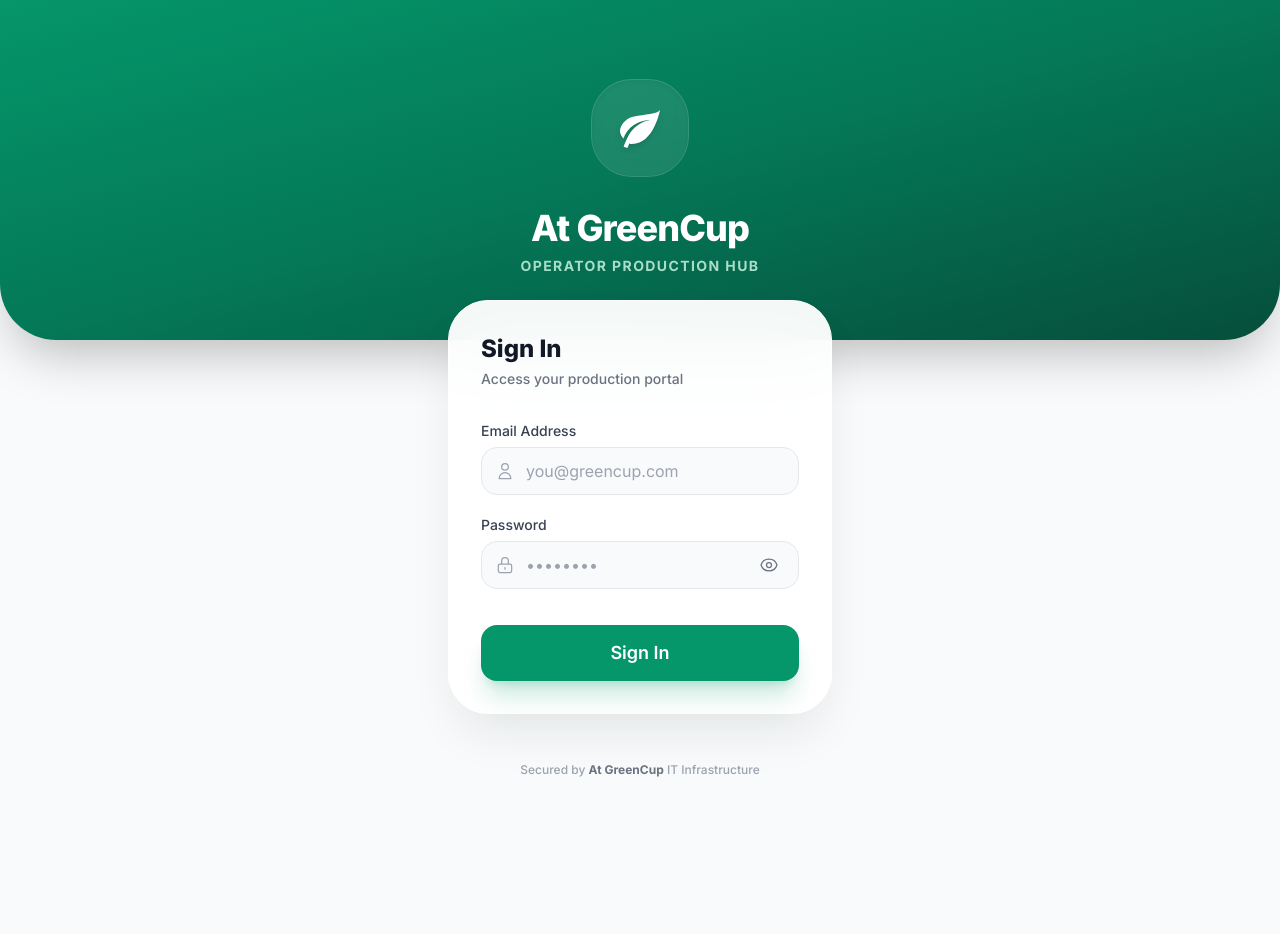
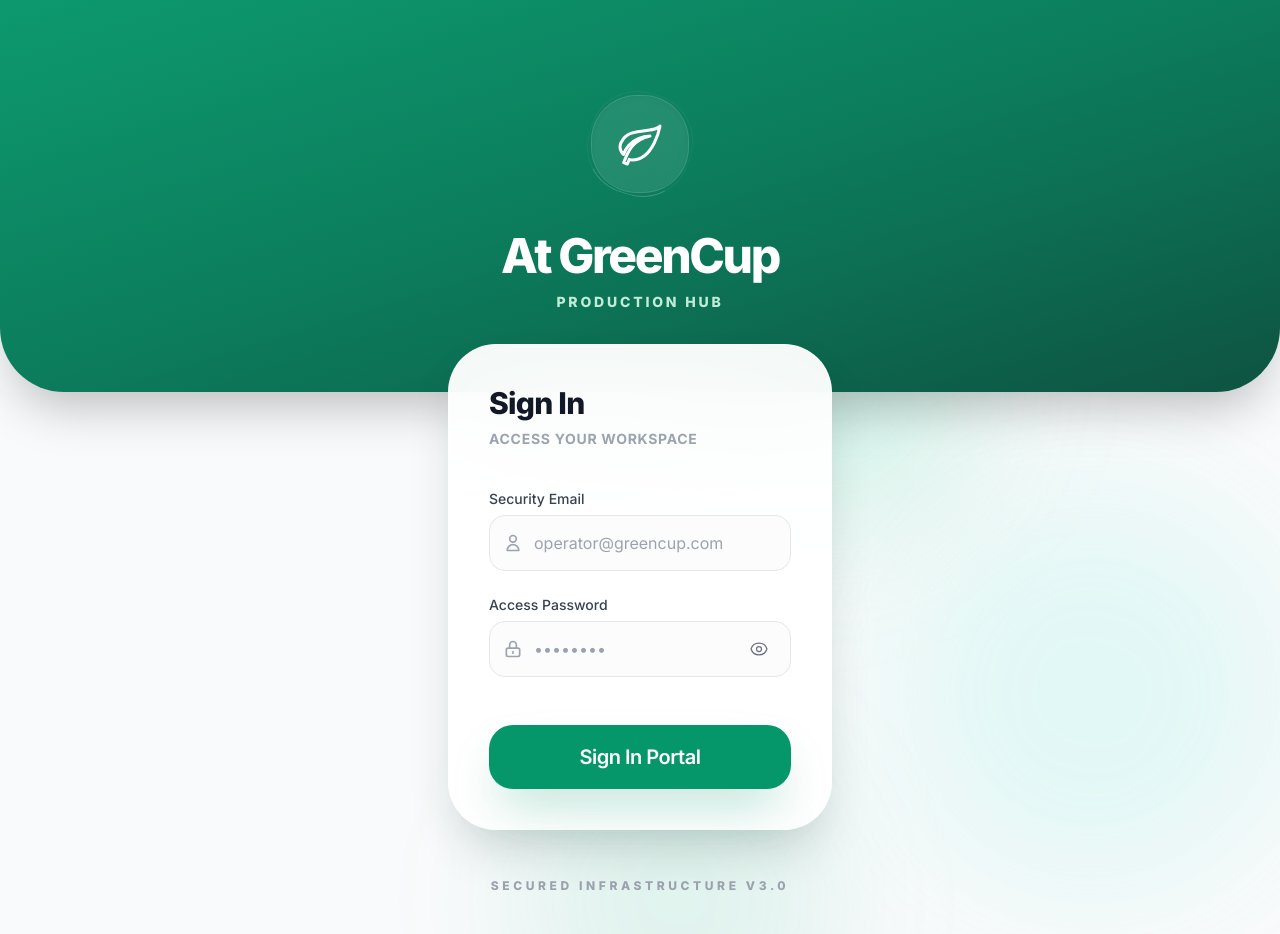
Before and after one commit to tawheedxdx/atgreencup, a React (Vite) app: page /login in a window 1280 px wide. Before the commit the page ends 810 px from the top, so only its background shows below. Built offline with nearby package versions, Linux system fonts and the light colour scheme; no server answers.

Commit message:
Elevate login experience with interactive backgrounds, drawing icons, and juicy tactile feedback

```diff
--- a/src/features/auth/LoginScreen.tsx
+++ b/src/features/auth/LoginScreen.tsx
@@ -12,6 +12,7 @@ export const LoginScreen: React.FC = () => {
   const [email, setEmail] = useState('');
   const [password, setPassword] = useState('');
   const [showPassword, setShowPassword] = useState(false);
+  const [focusedField, setFocusedField] = useState<string | null>(null);
 
   const handleSubmit = async (e: React.FormEvent) => {
     e.preventDefault();
@@ -27,109 +28,203 @@ export const LoginScreen: React.FC = () => {
   };
 
   return (
-    <PageTransition className="min-h-screen bg-gray-50 flex flex-col overflow-hidden">
+    <PageTransition className="min-h-screen bg-gray-50 flex flex-col overflow-hidden relative">
+      {/* Interactive Background Orbs */}
+      <div className="absolute inset-0 overflow-hidden pointer-events-none">
+        {[
+          { color: 'bg-emerald-400/20', size: 'w-64 h-64', x: [20, 80, 20], y: [10, 40, 10], delay: 0 },
+          { color: 'bg-teal-300/15', size: 'w-96 h-96', x: [80, 20, 80], y: [60, 20, 60], delay: 2 },
+          { color: 'bg-emerald-500/10', size: 'w-80 h-80', x: [40, 60, 40], y: [80, 40, 80], delay: 4 },
+        ].map((orb, i) => (
+          <motion.div
+            key={i}
+            animate={{
+              left: orb.x.map(v => `${v}%`),
+              top: orb.y.map(v => `${v}%`),
+              scale: [1, 1.2, 1],
+              rotate: [0, 90, 0]
+            }}
+            transition={{
+              duration: 20 + i * 5,
+              repeat: Infinity,
+              ease: "easeInOut",
+              delay: orb.delay
+            }}
+            className={`absolute ${orb.color} ${orb.size} rounded-full blur-3xl`}
+          />
+        ))}
+
+        {/* Floating Particles */}
+        {[...Array(12)].map((_, i) => (
+          <motion.div
+            key={`p-${i}`}
+            initial={{
+              x: Math.random() * 100 + "%",
+              y: "110%",
+              opacity: 0,
+              scale: Math.random() * 0.5 + 0.5
+            }}
+            animate={{
+              y: "-10%",
+              opacity: [0, 0.5, 0],
+              x: (Math.random() - 0.5) * 50 + "%"
+            }}
+            transition={{
+              duration: 10 + Math.random() * 10,
+              repeat: Infinity,
+              delay: Math.random() * 10,
+              ease: "linear"
+            }}
+            className="absolute w-1 h-1 bg-emerald-300 rounded-full blur-[1px]"
+          />
+        ))}
+      </div>
+
       {/* Top Brand Section */}
       <motion.div
-        initial={{ y: -50, opacity: 0 }}
+        initial={{ y: -80, opacity: 0 }}
         animate={{ y: 0, opacity: 1 }}
-        transition={{ duration: 1, ease: [0.16, 1, 0.3, 1] }}
-        className="bg-gradient-to-br from-emerald-600 via-emerald-700 to-emerald-900 px-8 pt-[10vh] pb-16 rounded-b-[3.5rem] shadow-2xl relative z-0"
+        transition={{ duration: 1.2, ease: [0.16, 1, 0.3, 1] }}
+        className="bg-gradient-to-br from-emerald-600 via-emerald-700 to-emerald-900 px-8 pt-[12vh] pb-20 rounded-b-[4rem] shadow-2xl relative z-0"
       >
+        {/* Subtle inner-glow overlay */}
+        <div className="absolute inset-0 bg-white/[0.03] pointer-events-none" />
+
         <div className="max-w-sm mx-auto flex flex-col items-center text-center">
           <motion.div
-            initial={{ scale: 0.5, rotate: -20, opacity: 0 }}
+            initial={{ scale: 0.5, rotate: -25, opacity: 0 }}
             animate={{ scale: 1, rotate: 0, opacity: 1 }}
-            transition={{ delay: 0.3, type: 'spring', stiffness: 200, damping: 20 }}
-            className="w-24 h-24 bg-white/10 backdrop-blur-md rounded-[2.5rem] flex items-center justify-center mb-8 shadow-inner ring-1 ring-white/20"
+            transition={{
+              delay: 0.3,
+              type: 'spring',
+              stiffness: 150,
+              damping: 15
+            }}
+            className="w-24 h-24 bg-white/10 backdrop-blur-2xl rounded-[2.8rem] flex items-center justify-center mb-10 shadow-inner ring-1 ring-white/20 relative"
           >
-            <svg className="w-12 h-12 text-white drop-shadow-md" fill="currentColor" viewBox="0 0 24 24">
-              <path d="M17 8C8 10 5.9 16.17 3.82 21.34l1.89.66.95-2.3c.48.17.98.3 1.34.3C19 20 22 3 22 3c-1 2-8 2.25-13 3.25S2 11.5 2 13.5s1.75 3.75 1.75 3.75C7 8 17 8 17 8z" />
+            {/* Spinning ring glow */}
+            <motion.div
+              animate={{ rotate: 360 }}
+              transition={{ duration: 10, repeat: Infinity, ease: "linear" }}
+              className="absolute -inset-1 rounded-[3rem] border border-white/5 border-t-white/20"
+            />
+
+            <svg className="w-12 h-12 text-white" viewBox="0 0 24 24" fill="none">
+              <motion.path
+                d="M17 8C8 10 5.9 16.17 3.82 21.34l1.89.66.95-2.3c.48.17.98.3 1.34.3C19 20 22 3 22 3c-1 2-8 2.25-13 3.25S2 11.5 2 13.5s1.75 3.75 1.75 3.75C7 8 17 8 17 8z"
+                stroke="currentColor"
+                strokeWidth="1.5"
+                strokeLinecap="round"
+                strokeLinejoin="round"
+                initial={{ pathLength: 0 }}
+                animate={{ pathLength: 1 }}
+                transition={{ duration: 2, ease: "easeInOut", delay: 0.5 }}
+              />
             </svg>
           </motion.div>
+
           <motion.h1
             initial={{ y: 20, opacity: 0 }}
             animate={{ y: 0, opacity: 1 }}
-            transition={{ delay: 0.4, duration: 0.6 }}
-            className="text-white text-4xl font-black tracking-tight"
+            transition={{ delay: 0.5, duration: 0.6 }}
+            className="text-white text-5xl font-black tracking-tighter"
           >
             At GreenCup
           </motion.h1>
           <motion.p
             initial={{ y: 10, opacity: 0 }}
             animate={{ y: 0, opacity: 1 }}
-            transition={{ delay: 0.5, duration: 0.6 }}
-            className="text-emerald-100/80 text-sm font-bold uppercase tracking-widest mt-2"
+            transition={{ delay: 0.6, duration: 0.6 }}
+            className="text-emerald-100/90 text-sm font-black uppercase tracking-[0.2em] mt-3"
           >
-            Operator Production Hub
+            Production Hub
           </motion.p>
         </div>
       </motion.div>
 
-      {/* Login Form */}
-      <div className="flex-1 px-5 relative z-10 -mt-10">
+      {/* Login Form Container */}
+      <div className="flex-1 px-6 relative z-10 -mt-12">
         <motion.div
-          initial={{ y: 60, opacity: 0 }}
+          initial={{ y: 100, opacity: 0 }}
           animate={{ y: 0, opacity: 1 }}
-          transition={{ delay: 0.6, duration: 0.8, ease: [0.16, 1, 0.3, 1] }}
-          className="max-w-sm mx-auto bg-white/95 backdrop-blur-2xl rounded-[2.5rem] shadow-2xl shadow-emerald-950/10 p-8 border border-white"
+          transition={{ delay: 0.7, duration: 1, ease: [0.16, 1, 0.3, 1] }}
+          className="max-w-sm mx-auto bg-white/95 backdrop-blur-3xl rounded-[3rem] shadow-2xl shadow-emerald-950/20 p-10 border border-white/80"
         >
-          <div className="mb-8">
-            <h2 className="text-2xl font-black text-gray-900 mb-1">Sign In</h2>
-            <p className="text-sm text-gray-500 font-medium">Access your production portal</p>
+          <div className="mb-10">
+            <h2 className="text-3xl font-black text-gray-900 tracking-tight mb-2">Sign In</h2>
+            <p className="text-sm text-gray-400 font-bold uppercase tracking-wider">Access your workspace</p>
           </div>
 
-          <AnimatePresence>
+          <AnimatePresence mode="wait">
             {error && (
               <motion.div
-                initial={{ opacity: 0, height: 0, scale: 0.95 }}
-                animate={{ opacity: 1, height: 'auto', scale: 1 }}
-                exit={{ opacity: 0, height: 0, scale: 0.95 }}
-                className="mb-6 p-4 bg-red-50 border border-red-100 rounded-2xl origin-top"
+                initial={{ opacity: 0, y: -20, scale: 0.95 }}
+                animate={{ opacity: 1, y: 0, scale: 1 }}
+                exit={{ opacity: 0, y: -20, scale: 0.95 }}
+                className="mb-8 p-5 bg-red-50/80 border border-red-100 rounded-2xl flex gap-4 items-start"
               >
-                <div className="flex gap-3">
-                  <svg className="w-5 h-5 text-red-500 shrink-0" fill="none" stroke="currentColor" viewBox="0 0 24 24">
-                    <path strokeLinecap="round" strokeLinejoin="round" strokeWidth={2} d="M12 9v2m0 4h.01m-6.938 4h13.856c1.54 0 2.502-1.667 1.732-3L13.732 4c-.77-1.333-2.694-1.333-3.464 0L3.34 16c-.77 1.333.192 3 1.732 3z" />
+                <div className="w-6 h-6 rounded-full bg-red-500 flex items-center justify-center shrink-0">
+                   <svg className="w-4 h-4 text-white" fill="none" stroke="currentColor" viewBox="0 0 24 24">
+                    <path strokeLinecap="round" strokeLinejoin="round" strokeWidth={3} d="M6 18L18 6M6 6l12 12" />
                   </svg>
-                  <p className="text-sm text-red-700 font-bold leading-tight">{error}</p>
                 </div>
+                <p className="text-sm text-red-800 font-bold leading-snug">{error}</p>
               </motion.div>
             )}
           </AnimatePresence>
 
-          <form onSubmit={handleSubmit} className="space-y-5">
-            <motion.div initial={{ x: -20, opacity: 0 }} animate={{ x: 0, opacity: 1 }} transition={{ delay: 0.7 }}>
+          <form onSubmit={handleSubmit} className="space-y-6">
+            {/* Email Field with focus glow */}
+            <motion.div
+              animate={{
+                scale: focusedField === 'email' ? 1.02 : 1,
+                boxShadow: focusedField === 'email' ? '0 10px 30px -10px rgba(16, 185, 129, 0.2)' : 'none'
+              }}
+              className="rounded-2xl transition-all duration-300"
+            >
               <Input
-                label="Email Address"
+                label="Security Email"
                 type="email"
-                placeholder="you@greencup.com"
+                placeholder="operator@greencup.com"
                 value={email}
                 onChange={(e) => setEmail(e.target.value)}
+                onFocus={() => setFocusedField('email')}
+                onBlur={() => setFocusedField(null)}
                 autoComplete="email"
-                className="!rounded-2xl"
+                className="!h-14 !rounded-2xl !bg-gray-50/50 border-gray-100 focus:border-emerald-500/50"
                 icon={
-                  <svg className="w-5 h-5 text-gray-400" fill="none" stroke="currentColor" viewBox="0 0 24 24">
-                    <path strokeLinecap="round" strokeLinejoin="round" strokeWidth={1.5} d="M16 7a4 4 0 11-8 0 4 4 0 018 0zM12 14a7 7 0 00-7 7h14a7 7 0 00-7-7z" />
+                  <svg className="w-5 h-5" fill="none" stroke="currentColor" viewBox="0 0 24 24">
+                    <path strokeLinecap="round" strokeLinejoin="round" strokeWidth={2} d="M16 7a4 4 0 11-8 0 4 4 0 018 0zM12 14a7 7 0 00-7 7h14a7 7 0 00-7-7z" />
                   </svg>
                 }
               />
             </motion.div>
 
-            <motion.div initial={{ x: -20, opacity: 0 }} animate={{ x: 0, opacity: 1 }} transition={{ delay: 0.8 }}>
+            {/* Password Field with focus glow */}
+            <motion.div
+              animate={{
+                scale: focusedField === 'password' ? 1.02 : 1,
+                boxShadow: focusedField === 'password' ? '0 10px 30px -10px rgba(16, 185, 129, 0.2)' : 'none'
+              }}
+              className="rounded-2xl transition-all duration-300"
+            >
               <Input
-                label="Password"
+                label="Access Password"
                 type={showPassword ? 'text' : 'password'}
                 placeholder="••••••••"
                 value={password}
                 onChange={(e) => setPassword(e.target.value)}
+                onFocus={() => setFocusedField('password')}
+                onBlur={() => setFocusedField(null)}
                 autoComplete="current-password"
-                className="!rounded-2xl"
+                className="!h-14 !rounded-2xl !bg-gray-50/50 border-gray-100 focus:border-emerald-500/50"
                 icon={
-                  <svg className="w-5 h-5 text-gray-400" fill="none" stroke="currentColor" viewBox="0 0 24 24">
-                    <path strokeLinecap="round" strokeLinejoin="round" strokeWidth={1.5} d="M12 15v2m-6 4h12a2 2 0 002-2v-6a2 2 0 00-2-2H6a2 2 0 00-2 2v6a2 2 0 002 2zm10-10V7a4 4 0 00-8 0v4h8z" />
+                  <svg className="w-5 h-5" fill="none" stroke="currentColor" viewBox="0 0 24 24">
+                    <path strokeLinecap="round" strokeLinejoin="round" strokeWidth={2} d="M12 15v2m-6 4h12a2 2 0 002-2v-6a2 2 0 00-2-2H6a2 2 0 00-2 2v6a2 2 0 002 2zm10-10V7a4 4 0 00-8 0v4h8z" />
                   </svg>
                 }
                 rightIcon={
-                  <button type="button" onClick={() => setShowPassword(!showPassword)} className="p-1.5 hover:bg-gray-100 rounded-xl transition-colors">
+                  <button type="button" onClick={() => setShowPassword(!showPassword)} className="p-2 hover:bg-white rounded-xl transition-all">
                     {showPassword ? (
                       <svg className="w-5 h-5 text-gray-500" fill="none" stroke="currentColor" viewBox="0 0 24 24">
                         <path strokeLinecap="round" strokeLinejoin="round" strokeWidth={1.5} d="M13.875 18.825A10.05 10.05 0 0112 19c-4.478 0-8.268-2.943-9.543-7a9.97 9.97 0 011.563-3.029m5.858.908a3 3 0 114.243 4.243M9.878 9.878l4.242 4.242M9.88 9.88l-3.29-3.29m7.532 7.532l3.29 3.29M3 3l3.59 3.59m0 0A9.953 9.953 0 0112 5c4.478 0 8.268 2.943 9.543 7a10.025 10.025 0 01-4.132 5.411m0 0L21 21" />
@@ -145,28 +240,38 @@ export const LoginScreen: React.FC = () => {
               />
             </motion.div>
 
-            <motion.div initial={{ y: 20, opacity: 0 }} animate={{ y: 0, opacity: 1 }} transition={{ delay: 0.9 }} className="pt-4">
+            {/* Juicy Sign In Button */}
+            <motion.div
+              initial={{ y: 20, opacity: 0 }}
+              animate={{ y: 0, opacity: 1 }}
+              transition={{ delay: 0.9 }}
+              className="pt-6"
+            >
               <Button
                 type="submit"
                 fullWidth
                 loading={loading}
                 size="lg"
-                className="!rounded-2xl !bg-emerald-600 hover:!bg-emerald-700 shadow-xl shadow-emerald-600/20 py-4 text-lg font-bold"
+                whileHover={{ scale: 1.02, boxShadow: '0 20px 40px -10px rgba(16, 185, 129, 0.4)' }}
+                whileTap={{ scale: 0.98 }}
+                className="!h-16 !rounded-[1.5rem] !bg-emerald-600 hover:!bg-emerald-700 shadow-2xl shadow-emerald-600/30 text-xl font-black tracking-tight"
               >
-                Sign In
+                Sign In Portal
               </Button>
             </motion.div>
           </form>
         </motion.div>
 
-        <motion.p
+        <motion.div
           initial={{ opacity: 0 }}
           animate={{ opacity: 1 }}
-          transition={{ delay: 1.2, duration: 1 }}
-          className="text-center text-xs text-gray-400 mt-12 mb-8 font-medium"
+          transition={{ delay: 1.3, duration: 2 }}
+          className="text-center mt-12 mb-10"
         >
-          Secured by <span className="text-gray-500 font-bold">At GreenCup</span> IT Infrastructure
-        </motion.p>
+          <p className="text-xs text-gray-400 font-black uppercase tracking-[0.3em]">
+            Secured Infrastructure v3.0
+          </p>
+        </motion.div>
       </div>
     </PageTransition>
   );
```
